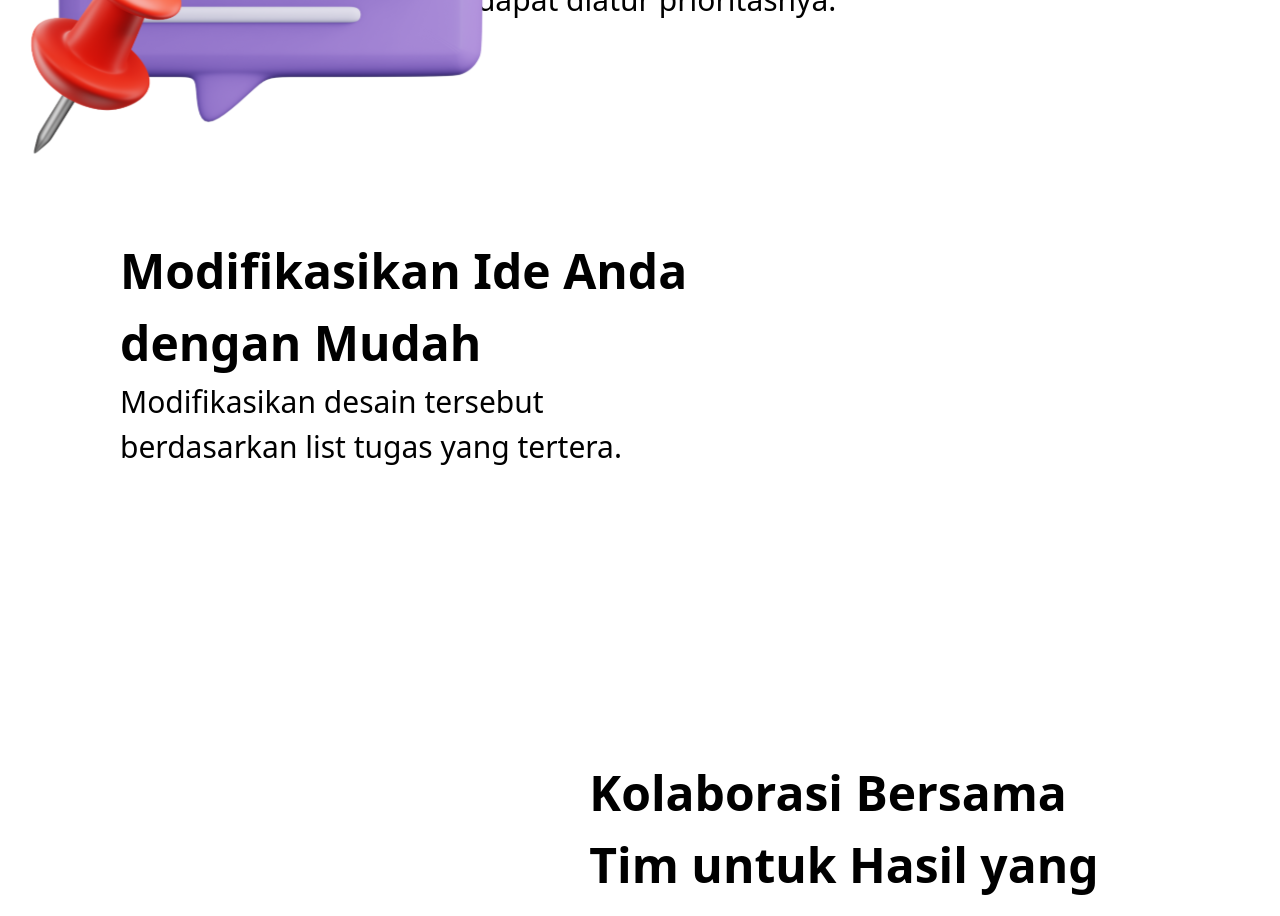
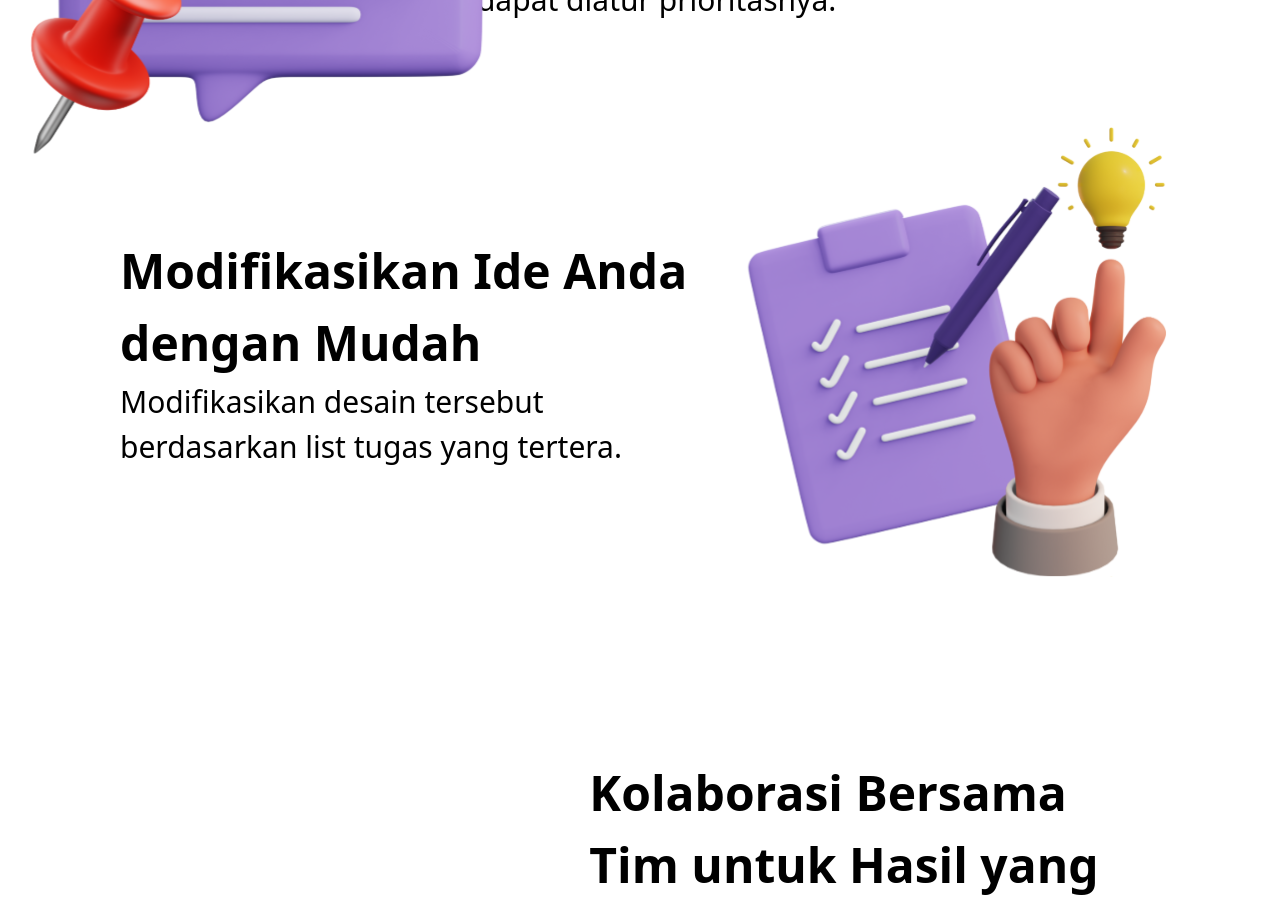
Before and after one commit to akbar5yn/OpiBox, a Nuxt app: page / in a window 1280 px wide. Shown: the part 1820-2736 px from the top of the page. Built offline with nearby package versions, Linux system fonts and the light colour scheme.

Commit message:
Added the second image of the service section

```diff
--- a/layouts/LandingPage.vue
+++ b/layouts/LandingPage.vue
@@ -93,6 +93,9 @@
 
         <div class="flex justify-center items-center gap-[73px]">
           <!-- <img src="" alt=""> -->
+          <div class="absolute w-[450px] h-[450px] right-[89.06px] top-45px">
+            <img src="../assets/img/image_service2.svg" alt="image_2">
+          </div>
           <div class="w-[720px]">
             <h1 class="text-[48px] font-bold">
               Modifikasikan Ide Anda dengan Mudah
```
